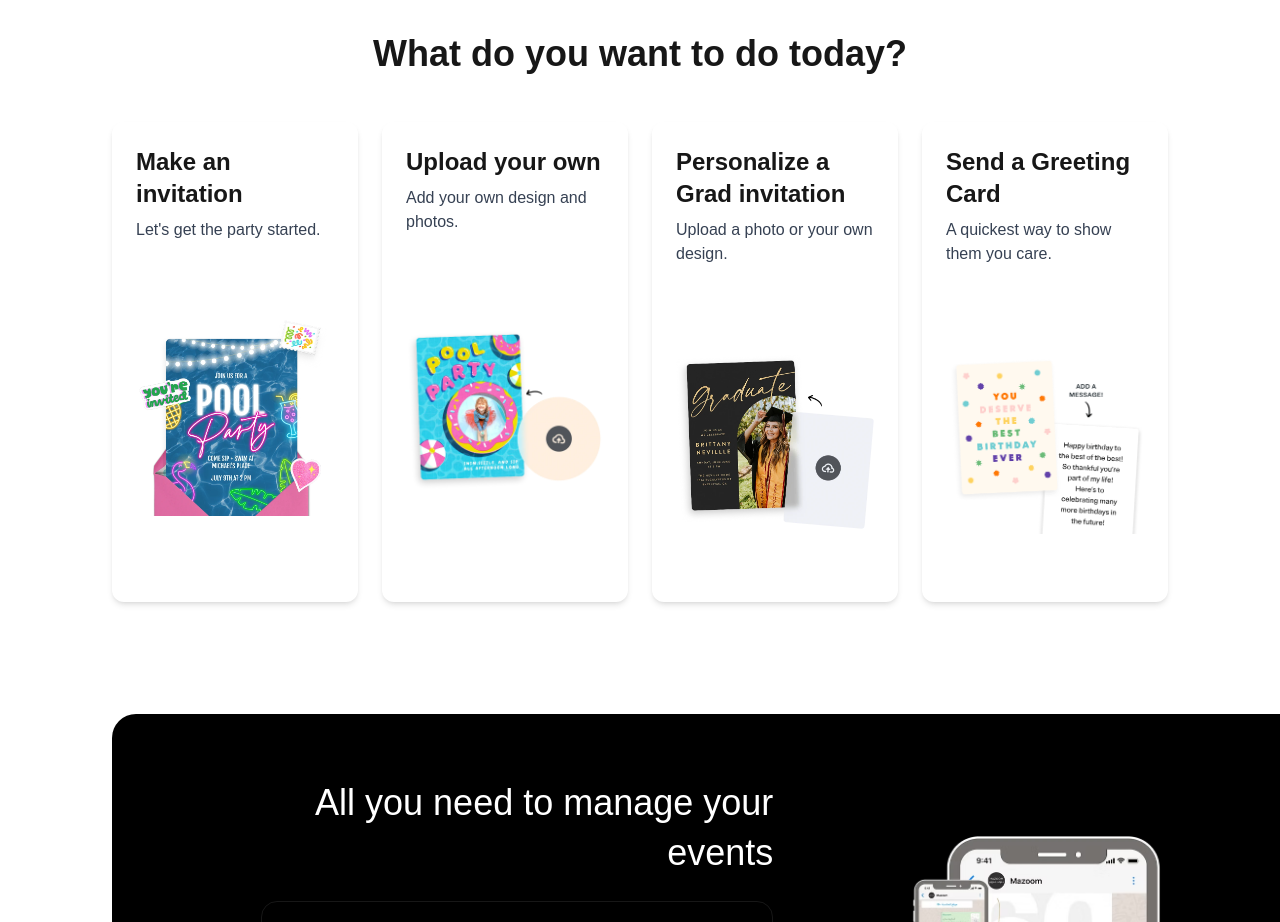
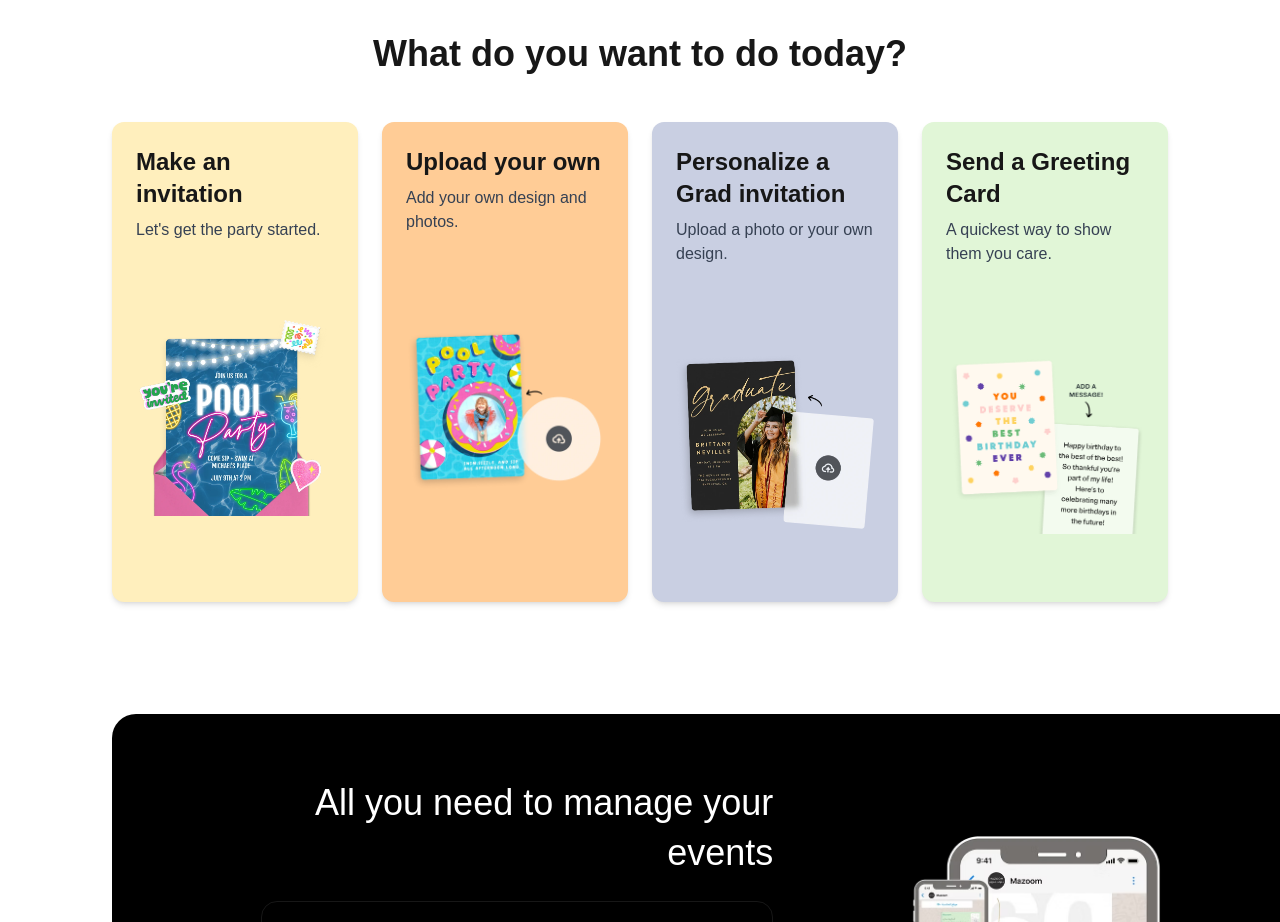
Before and after one commit to vikas-sh-vikas/demo-landing, a Next.js app: page /en in a window 1280 px wide. Shown: the part 1400-2322 px from the top of the page. Built offline with nearby package versions, Linux system fonts and the light colour scheme.

Commit message:
Bg of cards update

```diff
--- a/src/components/UI/card-design/card-design.tsx
+++ b/src/components/UI/card-design/card-design.tsx
@@ -50,7 +50,8 @@ function CardDesign() {
           return (
             <div
               key={index}
-              className={`bg-[${item.backGround}] rounded-xl p-6 pb-0 overflow-hidden shadow-md hover:shadow-lg transition-shadow duration-300 hover:scale-105`}
+                style={{ backgroundColor: item.backGround }}
+              className={`rounded-xl p-6 pb-0 overflow-hidden shadow-md hover:shadow-lg transition-shadow duration-300 hover:scale-105`}
             >
               <div className="text-2xl font-semibold mb-2">
                 {item.title}
```
